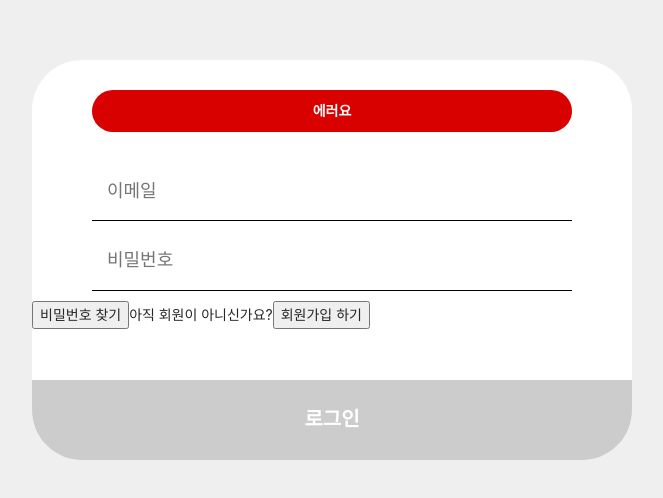
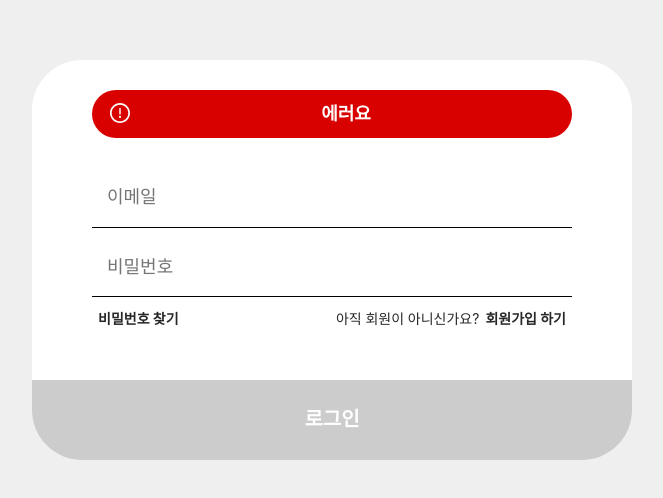
Before and after one commit to cbnu12/yas-front, a React (Create React App) app: page /signIn in a window 1280 px wide. Shown: the part 140-638 px from the top of the page, without its empty margins (308-971 px from the left). Built offline with nearby package versions, Linux system fonts and the light colour scheme.

Commit message:
feat: icon 설정

```diff
--- a/src/common/Modal/Modal.scss
+++ b/src/common/Modal/Modal.scss
@@ -16,6 +16,10 @@
     left: 50%;
     border-radius: 50px;
 
+    .hidden{
+        visibility: hidden;
+    }
+
     .error-box {
         width: 80%;
         padding: 10px;
@@ -23,8 +27,16 @@
         background-color: #D90000;
         color: white;
         font-weight: bold;
+        font-size: 18px;
         text-align: center;
         border-radius: 30px;
+
+        .icon {
+            display: inline;
+            float: left;
+            margin: -2px 0px 0px 8px;
+            font-size: 20px;
+        }
     }
 
     input{
@@ -41,9 +53,22 @@
         }
     }
 
+    .left {
+        position: absolute;
+        float: left;
+        left: 10%;
+    }
+
+    .right {
+        position: absolute;
+        float: right;
+        right: 10%;
+    }
+
     .text{
         border: none;
         background-color: transparent;
+        font-weight: bold;
     }
 
     &__submit {
--- a/src/common/Modal/Modal.tsx
+++ b/src/common/Modal/Modal.tsx
@@ -1,3 +1,7 @@
+import {
+  CheckCircleOutlined,
+  ExclamationCircleOutlined,
+} from "@ant-design/icons";
 import React, { ReactNode } from "react";
 
 import "./Modal.scss";
@@ -6,14 +10,27 @@ interface Props {
   children: ReactNode;
   buttonText: string;
   onClick: () => void;
+  errorIcon?: "warning" | "success";
   errorMessage: string;
 }
 
-const Modal = ({ children, buttonText, onClick, errorMessage }: Props) => {
+const Modal = ({
+  children,
+  buttonText,
+  onClick,
+  errorIcon,
+  errorMessage,
+}: Props) => {
   return (
     <div className="modal-background">
       <div className="modal-container">
-        <div className="error-box">{errorMessage}</div>
+        <div className={errorMessage ? "error-box" : "hidden error-box"}>
+          <div className="icon">
+            {errorIcon === "warning" && <ExclamationCircleOutlined />}
+            {errorIcon === "success" && <CheckCircleOutlined />}
+          </div>
+          {errorMessage}
+        </div>
         {children}
         <button className="modal-container__submit" onClick={onClick}>
           {buttonText}
--- a/src/pages/SignIn/SignIn.tsx
+++ b/src/pages/SignIn/SignIn.tsx
@@ -10,25 +10,32 @@ const SignIn = () => {
       onClick={() => {
         alert("로그인");
       }}
+      errorIcon="warning"
       errorMessage={errorMessage}
     >
       <input placeholder="이메일" />
       <input placeholder="비밀번호" />
+      <div className="left">
         <button
+          className="text"
           onClick={() => {
             alert("비밀번호 찾기");
           }}
         >
           비밀번호 찾기
         </button>
+      </div>
+      <div className="right">
         아직 회원이 아니신가요?
         <button
+          className="text"
           onClick={() => {
             alert("회원가입 하기");
           }}
         >
           회원가입 하기
         </button>
+      </div>
     </Modal>
   );
 };
```
Lines whose indentation alone changed are shown as unchanged.
